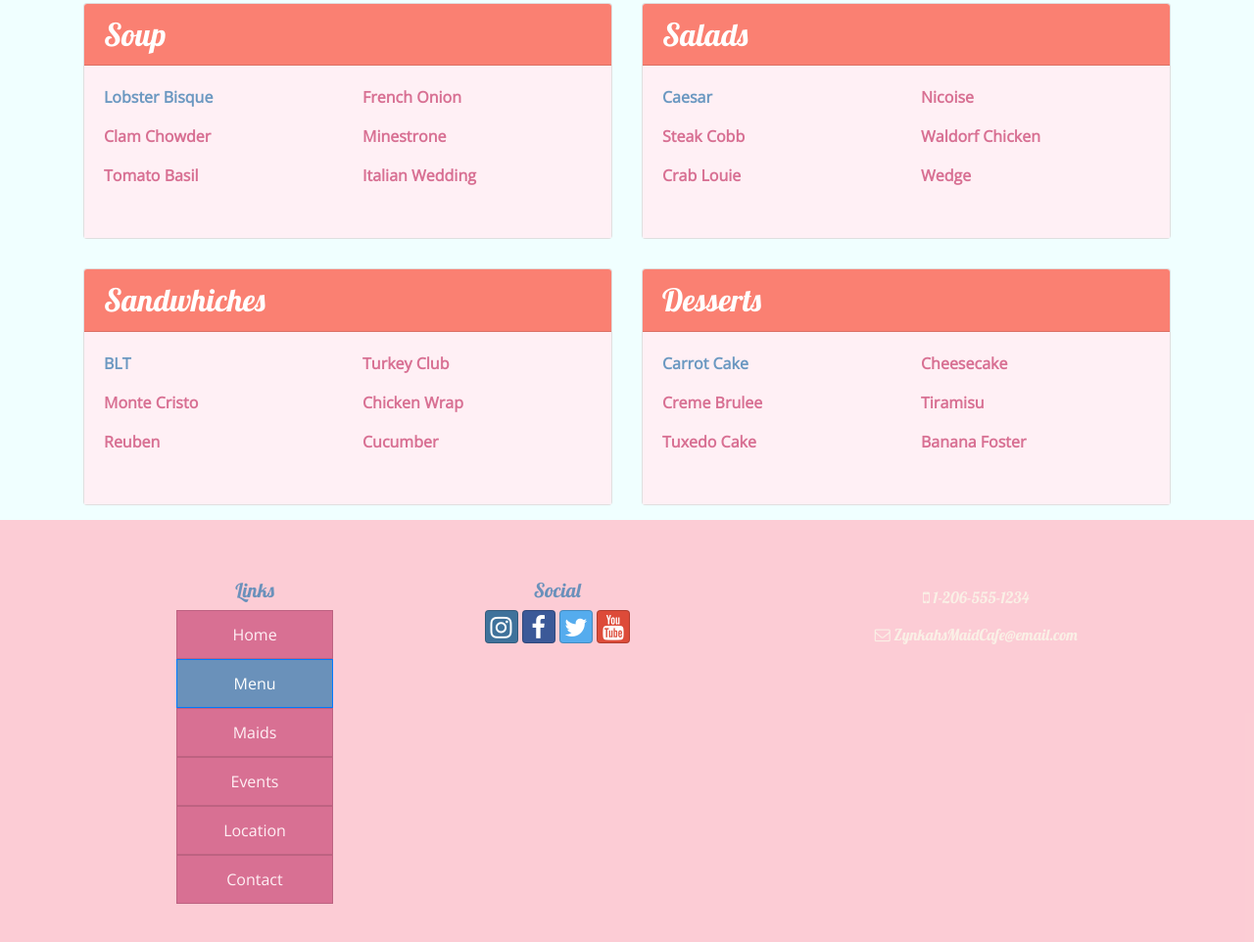
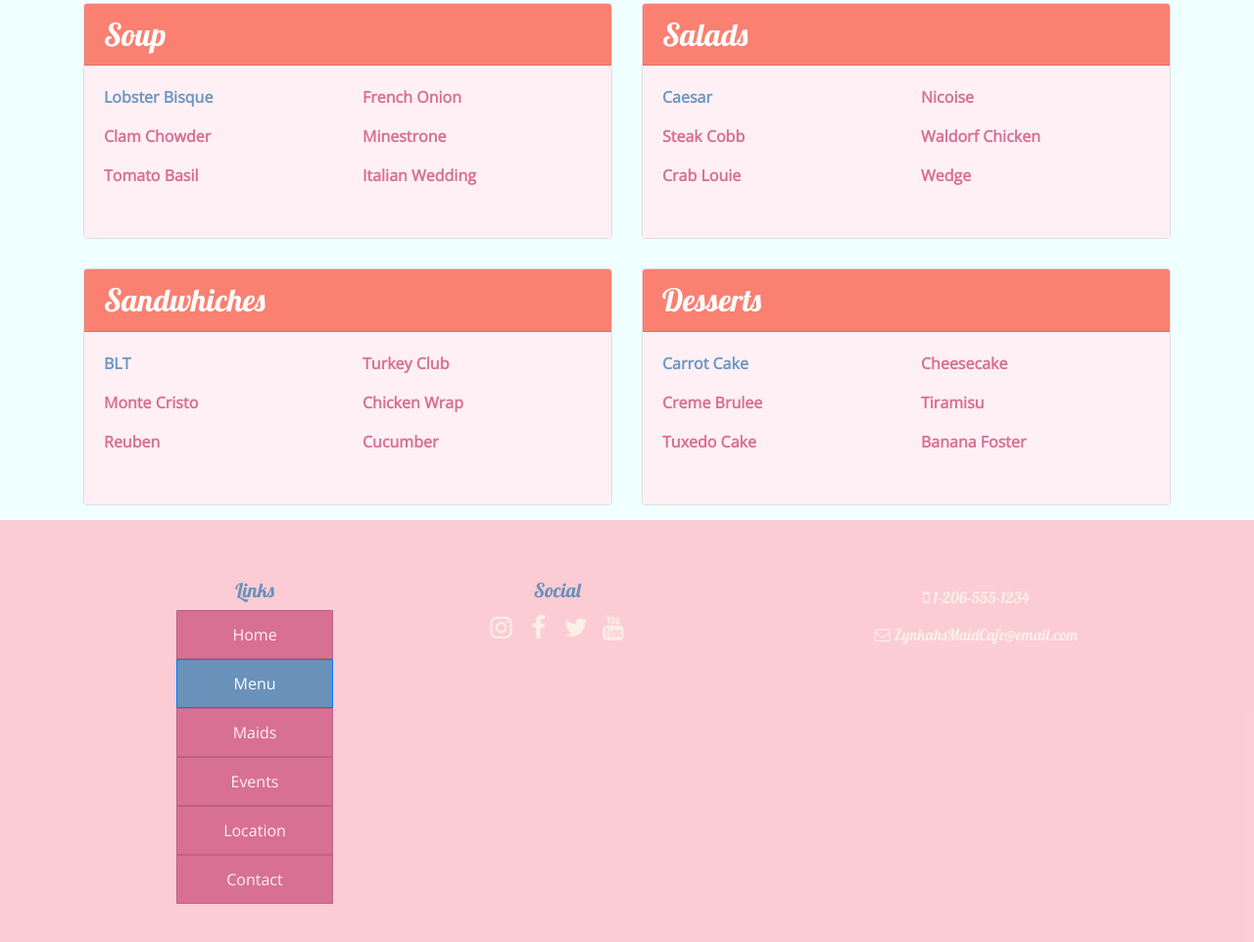
Before and after one commit to Zynkah/Bootstrap_Maid_Cafe, a website: page menu.html in a window 1280 px wide. Shown: the part 797-1759 px from the top of the page at 98% size. Drawn offline with nearby package versions, Linux system fonts and the light colour scheme.

Commit message:
Updated footer links

```diff
--- a/menu.html
+++ b/menu.html
@@ -809,14 +809,14 @@
 
                 <div class="col text-center">
                     <h5>Social</h5>
-                    <a class="btn btn-social-icon btn-instagram" href="http://instagram.com/"><i
-                            class="fa fa-instagram"></i></a>
-                    <a class="btn btn-social-icon btn-facebook" href="http://facebook.com/"><i
-                            class="fa fa-facebook"></i></a>
-                    <a class="btn btn-social-icon btn-twitter" href="http://twitter.com/"><i
-                            class="fa fa-twitter"></i></a>
-                    <a class="btn btn-social-icon btn-google" href="http://youtube.com/"><i
-                            class="fa fa-youtube"></i></a>
+                    <a class="btn btn-social-icon btn-outline-instagram" href="http://instagram.com/"><i
+                        class="fa fa-instagram"></i></a>
+                <a class="btn btn-social-icon btn-outline-facebook" href="http://facebook.com/"><i
+                        class="fa fa-facebook"></i></a>
+                <a class="btn btn-social-icon btn-outline-twitter" href="http://twitter.com/"><i
+                        class="fa fa-twitter"></i></a>
+                <a class="btn btn-social-icon btn-outline-google" href="http://youtube.com/"><i
+                        class="fa fa-youtube"></i></a>
                 </div>
 
                 <div class="col text-center">
```
Also changed, not shown: contactus.html (+8 -4 lines), events.html (+8 -8 lines), index.html (+4 -4 lines), locations.html (+8 -4 lines), maids.html (+8 -8 lines).
